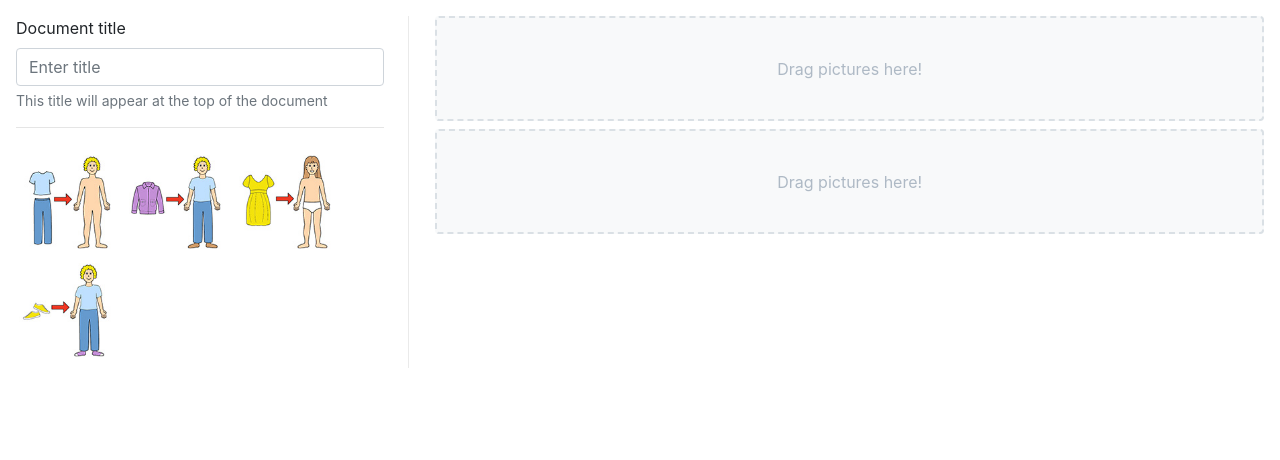
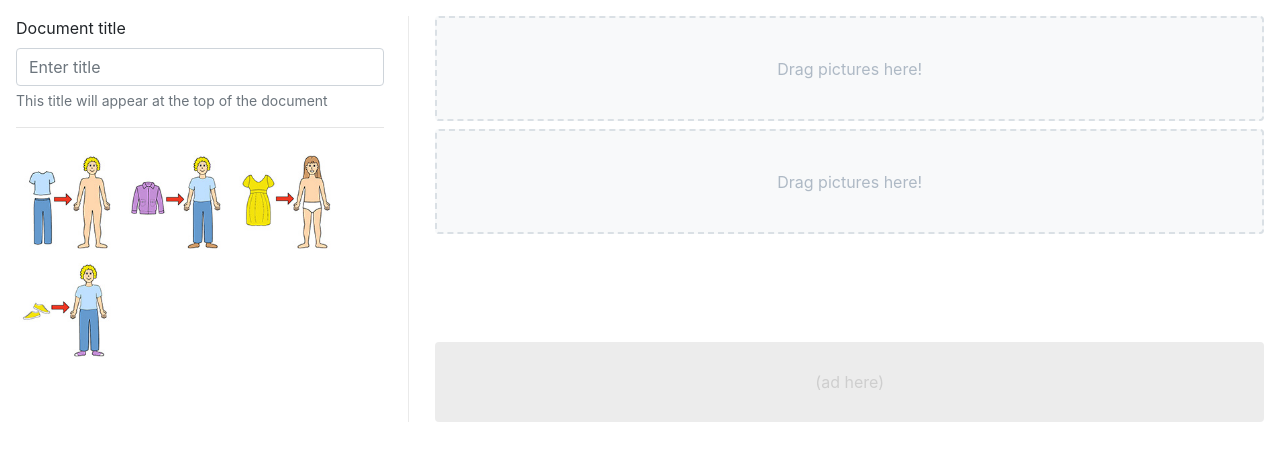
Before and after one commit to sanderha/picto-selector, a React (Create React App) app: page / in a window 1280 px wide. Shown: the top 460 px of the page. Built offline with nearby package versions, Linux system fonts and the light colour scheme.

Commit message:
ad placeholder

```diff
--- a/src/App.scss
+++ b/src/App.scss
@@ -5,6 +5,7 @@ $grid-gutter-width: 10px;
 $headings-margin-bottom: 2rem;
 
 @import "~bootstrap/scss/bootstrap";
+@import "./scss/ads";
 
 // custom
 
--- /dev/null
+++ b/src/scss/_ads.scss
@@ -0,0 +1,17 @@
+.bottom-awt {
+
+    position: relative;
+    text-align: center;
+    background: rgb(236, 236, 236);
+    height: 80px;
+    width: 100%;
+    color: rgb(206, 206, 206);
+    border-radius: 4px;
+    margin-top: 100px;
+    > span {
+        position: absolute;
+        top: 50%;
+        left: 50%;
+        transform: translate(-50%,-50%);
+    }
+}
--- a/src/views/PictoDoc.js
+++ b/src/views/PictoDoc.js
@@ -2,6 +2,7 @@ import PrintBtn from "../components/PrintBtn";
 import Row from 'react-bootstrap/Row'
 import Col from 'react-bootstrap/Col'
 import DocRow from "./pictoDoc/DocRow";
+import BottomAd from './ads/BottomAd';
 
 export default function PictoDoc({ rows, cards, setRowsMethod, setCardsMethod, userIsDragging, settings, editCardSettings, setEditCardSettings }) {
 
@@ -16,7 +17,7 @@ export default function PictoDoc({ rows, cards, setRowsMethod, setCardsMethod, u
         row.cardsIds = row.cardsIds.filter(item => item !== card.id);
         // remove card
         setCardsMethod([...cards.filter(c => c.id !== card.id)])
-        setEditCardSettings({...editCardSettings, visible: false});
+        setEditCardSettings({ ...editCardSettings, visible: false });
     }
 
     const renderTitle = () => {
@@ -36,9 +37,9 @@ export default function PictoDoc({ rows, cards, setRowsMethod, setCardsMethod, u
                 row={row}
                 deleteCardMethod={deleteCard}
                 deleteMethod={deleteRow}
-                cards={cards.filter(card => row.id === card.rowId).sort(function(a, b){
+                cards={cards.filter(card => row.id === card.rowId).sort(function (a, b) {
                     return row.cardsIds.indexOf(a.id) - row.cardsIds.indexOf(b.id);
-                  })}
+                })}
                 editCardSettings={editCardSettings}
                 setEditCardSettings={setEditCardSettings}
             />
@@ -56,6 +57,11 @@ export default function PictoDoc({ rows, cards, setRowsMethod, setCardsMethod, u
                     </Col>
                 </Row>
             </div>
+            <Row>
+                <Col>
+                    <BottomAd />
+                </Col>
+            </Row>
         </div>
     );
 }
--- /dev/null
+++ b/src/views/ads/BottomAd.js
@@ -0,0 +1,8 @@
+export default function BottomAd() {
+    return (
+        <div className="bottom-awt">
+            <span>(ad here)</span>
+
+        </div>
+    )
+}
```
